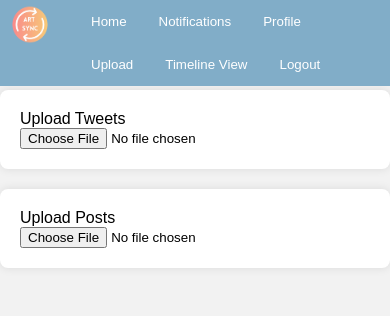
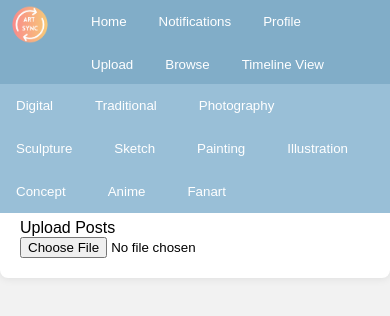
Before and after one commit to dm-transferable-art-social-media/ArtSync, a Vue app in the folder art-social/: page /upload in a window 390 px wide. Shown: the top 316 px of the page. Built offline with nearby package versions, Linux system fonts and the light colour scheme; what @atproto/api would draw is missing.

Commit message:
fix browse and grid view styles for mobile

```diff
--- a/art-social/src/Heading.js
+++ b/art-social/src/Heading.js
@@ -1,13 +1,15 @@
-import React from "react";
+import React, {useState} from "react";
 import { useLocation, useNavigate } from "react-router-dom";
 import { deleteSession } from "./lib/bsky.ts";
 import heading from "./pages/Styles/heading.module.css";
 import logo from "../src/imgs/LogoWhite.png";
 import { useView } from "./pages/components/Context/ToggleView.js";
+import Browse from "./pages/Browse.js";
 
 const Heading = () => {
   const location = useLocation();
   const navigate = useNavigate();
+  const [browse, setBrowse] = useState(true);
   const { view, toggleView } = useView();
 
   const logout = () => {
@@ -38,7 +40,12 @@ const Heading = () => {
     return null;
   }
 
+  function toggleBrowse() {
+    setBrowse(!browse)
+  }
+
   return (
+    <div>
       <div className={heading.container}>
         <div>
           <ul className={heading.tab}>
@@ -58,6 +65,11 @@ const Heading = () => {
               </li>
             ))}
             <li>
+              <button onClick={toggleBrowse}>
+                Browse
+              </button>
+            </li>
+            <li>
               <button onClick={toggleView}>
                 {view} View
               </button>
@@ -72,6 +84,8 @@ const Heading = () => {
           </ul>
         </div>
       </div>
+      {browse && <Browse />}
+    </div>
   );
 };
 
--- a/art-social/src/pages/Browse.js
+++ b/art-social/src/pages/Browse.js
@@ -6,7 +6,7 @@ const Browse = () => {
     const navigate = useNavigate();
 
     return (
-        <div style={{width: "min-content", display: "inline-block"}}>
+        <div>
             <ul className={style.tab}>
                 {Object.entries(feedTypes).map(([type, { title }]) => (
                     <li>
--- a/art-social/src/pages/BrowsePages.js
+++ b/art-social/src/pages/BrowsePages.js
@@ -1,6 +1,5 @@
 import React, { useState, useEffect } from "react";
 import { getCustomFeed, getMyHandle } from '../lib/bsky.ts';
-import Browse from "./Browse.js";
 import { feedTypes } from "./assets/feedTypes.js";
 import { useParams } from "react-router-dom";
 import Feed from "./components/Feed.js";
@@ -44,18 +43,12 @@ const BrowsePages = () => {
     }
 
     return (
-        <div style={{ display: "flex" }}>
-            <div style={{ flex: 1 }}>
-            <Browse />
-            </div>
-
-            <div style={{ flex: 10 }}>
-                {loading ? (
-                    <p>Loading posts...</p>
-                ) : (
-                    <Feed posts={posts} userHandle={userHandle}></Feed>
-                )}
-            </div>
+        <div>
+            {loading ? (
+                <p>Loading posts...</p>
+            ) : (
+                <Feed posts={posts} userHandle={userHandle}></Feed>
+            )}
         </div>
     );
 }
--- a/art-social/src/pages/Home.js
+++ b/art-social/src/pages/Home.js
@@ -1,5 +1,4 @@
 import React, { useState, useEffect } from "react";
-import Browse from "./Browse.js";
 import {
   getMyHandle,
   tryResumeSession,
@@ -42,17 +41,12 @@ function Home() {
   }
 
   return (
-    <div style={{ display: "flex" }}>
-      <div style={{ flex: 1 }}>
-        <Browse />
-      </div>
-      <div style={{ flex: 10 }}>
+    <div>
         {loading ? (
           <p>Loading posts...</p>
         ) : (
           <Feed posts={posts} userHandle={userHandle}></Feed>
         )}
-      </div>
     </div>
   );
 }
--- a/art-social/src/pages/Styles/browse.module.css
+++ b/art-social/src/pages/Styles/browse.module.css
@@ -1,32 +1,36 @@
-
 .tab {
   list-style-type: none;
-    margin-top: 40px;
-    height: 100%;
   padding: 0;
   overflow: hidden;
   width: max-content;
-    background-color: #81adc8;
+  height: min-content;
+  background-color: #99bfd7;
   position: fixed;
-    top: 0;
-    bottom: 0;
+  top:5%; /* Adjust this value as needed */
   left: 0;
+  width: 100%;
+  z-index: 100;
+}
+
+/* Adjust for smaller screens */
+@media screen and (max-width: 600px) {
+  .tab {
+    top: 8%; /* Adjust this value for smaller screens */
+  }
 }
 
 .tab li {
-    display: block;
-    margin-bottom: 10px;
+  display: inline-block; /* Display horizontally */
+  margin-right: 10px; /* Adjust spacing between items */
 }
 
 .tab li button {
-    display: block;
   color: rgb(255, 255, 255);
-    background-color: #81adc8;
+  background-color: #99bfd7;
   border: none;
   text-align: center;
   padding: 14px 16px;
   text-decoration: none;
-    width: 100%; /* Make the buttons fill the width of the navbar */
 }
 
 .tab li button:hover {
--- a/art-social/src/pages/Styles/heading.module.css
+++ b/art-social/src/pages/Styles/heading.module.css
@@ -1,6 +1,6 @@
 .container {
     padding: 0;
-    margin-bottom: calc(80px + 10px);
+    margin-bottom: calc(80px + 20px);
   }
 
 .tab {
@@ -13,6 +13,7 @@
     position: fixed;
     top: 0;
     z-index: 100;
+    border-bottom: 3px solid white;
 }
 
 .tab li {
--- a/art-social/src/pages/Styles/profileStyles.module.css
+++ b/art-social/src/pages/Styles/profileStyles.module.css
@@ -63,6 +63,20 @@
     align-items: center;
 }
 
+@media screen and (max-width: 600px) {
+    .gridContainer {
+      display: grid;
+      grid-template-columns: repeat(auto-fit, minmax(30vw, 1fr)); /* Adjust columns based on screen width */
+      gap: 3vw; /* Increase gap for better spacing */
+      padding: 0 3vw; /* Add padding for better spacing */
+    }
+
+
+    .imageContainer {
+        height: 30vw;
+        width: auto;
+  }
+}
 .profileDisplayName {
     margin-top: 10px;
     font-size: 32px;
--- a/art-social/src/pages/Styles/timelinePost.module.css
+++ b/art-social/src/pages/Styles/timeline.module.css
@@ -3,19 +3,24 @@
     overflow: hidden;
     display: flex;
     align-items: flex-start;
+    flex-wrap: wrap; /* Allow items to wrap onto multiple lines */
+    justify-content: center; /* Center items horizontally */
     margin: 0 auto;
-    /* Center the form-group horizontally */
     margin-top: 10px;
-    /* Add margin-top for spacing */
-    /*max-width: 800px;  Set a maximum width if needed */
     width: 70%;
     padding-top: 1%;
     padding-bottom: 4%;
     border: 1px solid gray;
     border-radius: 25px;
     background-color: #fff;
-}
+  }
 
+  /* Adjust styles for smaller screens */
+  @media screen and (max-width: 768px) {
+    .postContainer {
+      width: 90%; /* Adjust width for smaller screens */
+    }
+  }
 .postTop {
     height: 30px;
     overflow: hidden;
@@ -77,12 +82,9 @@
 }
 
 .postImage img {
-    margin-top: 15px;
-    max-width: 82%;
-    max-height: 100%;
-    width: auto;
-    height: auto;
-    /* margin-left: 10%; */
+  margin-top: 15px;
+  max-width: 90%; /* Adjust image width to fit container */
+  height: auto;
 }
 
 .hashtag {
--- a/art-social/src/pages/assets/feedTypes.js
+++ b/art-social/src/pages/assets/feedTypes.js
@@ -1,10 +1,10 @@
 export const feedTypes = {
     digitalArt: {
-        title: "Digital Art",
+        title: "Digital",
         URI: "at://did:plc:ag6k72dxale2rghqof7dedne/app.bsky.feed.generator/aaaoxzvxrgczg"
     },
     traditionalArt: {
-        title: "Traditional Art",
+        title: "Traditional",
         URI: "at://did:plc:ag6k72dxale2rghqof7dedne/app.bsky.feed.generator/aaae6plij2kys"
     },
     photography: {
@@ -28,11 +28,11 @@ export const feedTypes = {
         URI: "at://did:plc:ag6k72dxale2rghqof7dedne/app.bsky.feed.generator/aaae6rb54b7g6"
     },
     conceptArt: {
-        title: "Concept Art",
+        title: "Concept",
         URI: "at://did:plc:ag6k72dxale2rghqof7dedne/app.bsky.feed.generator/aaae6t5suv6du"
     },
     animeArt: {
-        title: "Anime Art",
+        title: "Anime",
         URI: "at://did:plc:ag6k72dxale2rghqof7dedne/app.bsky.feed.generator/aaae6wbdkgcpi"
     },
     fanart: {
--- a/art-social/src/pages/components/GridView.js
+++ b/art-social/src/pages/components/GridView.js
@@ -1,5 +1,5 @@
 import React from 'react';
-import profileStyles from '../Styles/profileStyles.module.css';
+import style from '../Styles/profileStyles.module.css';
 
 const GridView = ({ posts }) => {
   // Ensure posts is defined and not null
@@ -9,14 +9,14 @@ const GridView = ({ posts }) => {
   const postsWithImages = posts.filter(post => post?.post?.embed?.images?.[0]);
 
   return (
-    <ul className={profileStyles.gridContainer}>
+    <ul className={style.gridContainer}>
       {postsWithImages.map(post => (
-        <li key={post.post.cid}>
+        <li key={post.post.cid} className={style.gridItem}>
           {post.post.embed && post.post.embed.images && post.post.embed.images[0] && (
-            <div className={profileStyles.imageThumbnailBox}>
+            <div className={style.imageThumbnailBox}>
               <img
                 src={post.post.embed.images[0].fullsize}
-                className={profileStyles.imageThumbnail}
+                className={style.imageThumbnail}
                 alt={post.post.text}
               />
             </div>
--- a/art-social/src/pages/components/Post.js
+++ b/art-social/src/pages/components/Post.js
@@ -1,5 +1,5 @@
 import React from "react";
-import style from "../Styles/timelinePost.module.css";
+import style from "../Styles/timeline.module.css";
 import "../Styles/createPost.css";
 import { Link } from "react-router-dom";
 import { defaultAvatar } from "../assets/defaultImages";
```
Lines whose indentation alone changed are shown as unchanged.
